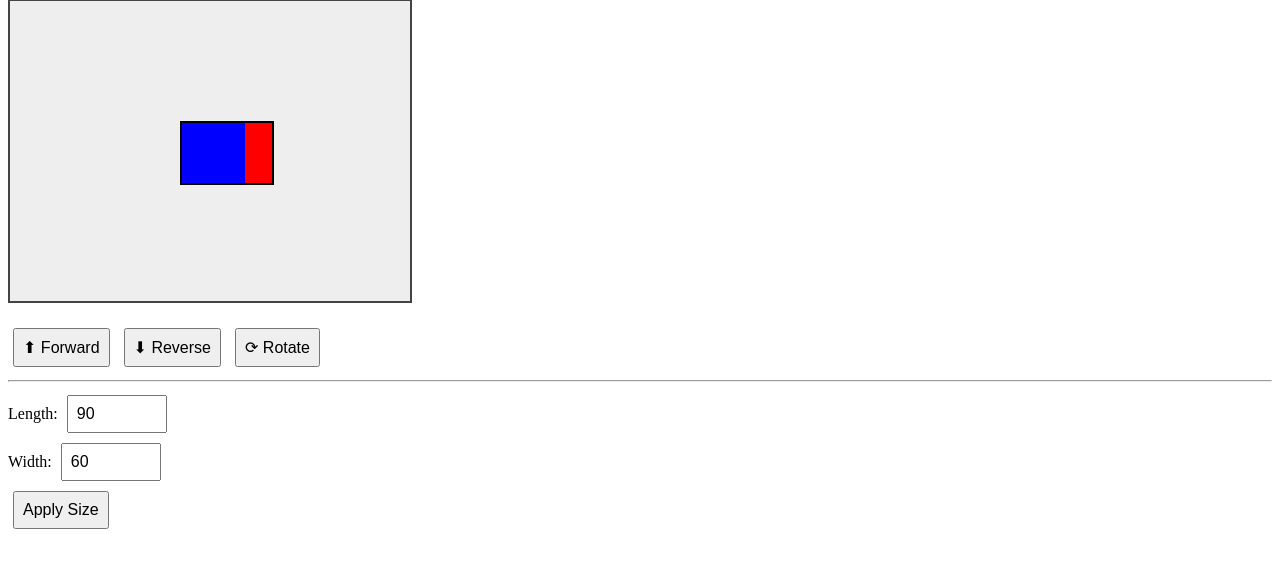
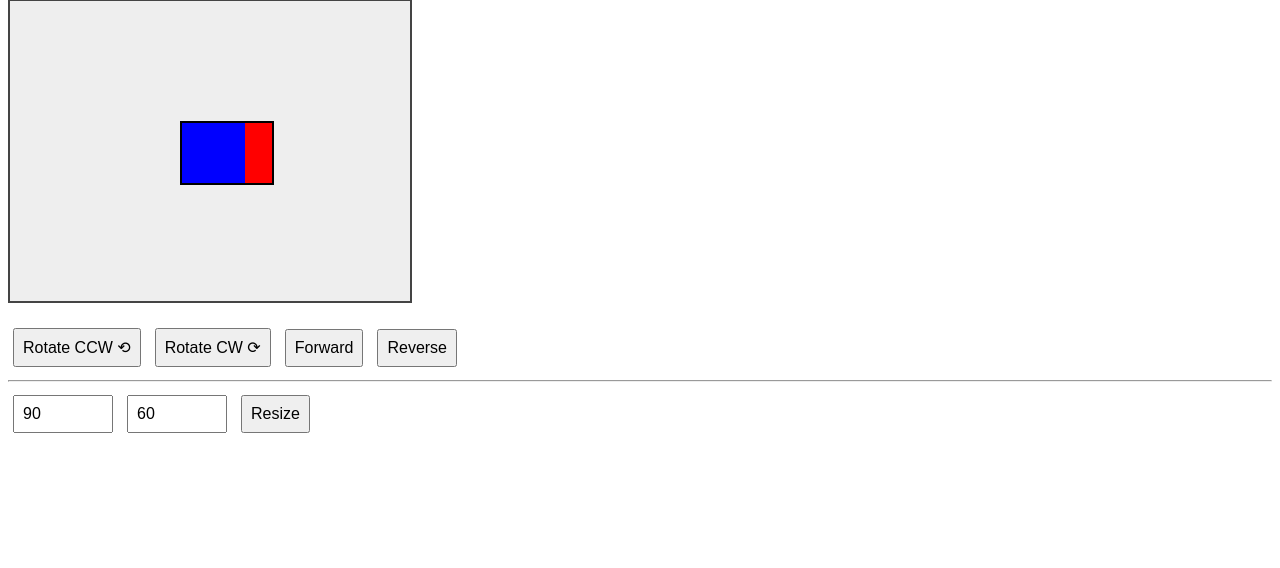
Before and after one commit to PMangalindan/parking_sim, a Flask app: page / in a window 1280 px wide. Shown: the part 68-636 px from the top of the page. Run offline with Flask 3, Linux system fonts and the light colour scheme.

Commit message:
update with key stroke

```diff
--- a/app.py
+++ b/app.py
@@ -13,10 +13,11 @@ state = {
 }
 
 MOVE_STEP = 10
-ROTATE_STEP = 15
+ROTATE_STEP = 1
 CONTAINER_WIDTH = 400
 CONTAINER_HEIGHT = 300
 
+@app.route("/", methods=["GET", "POST"])
 @app.route("/", methods=["GET", "POST"])
 def index():
     global state
@@ -24,9 +25,18 @@ def index():
     if request.method == "POST":
         action = request.form.get("move")
 
-        if action == "rotate":
-            state["angle"] = (state["angle"] + ROTATE_STEP) % 360
+        # ------------------------------
+        # ROTATION
+        # ------------------------------
+        if action == "rotate_cw":
+            state["angle"] = (state["angle"] + 10) % 360
 
+        elif action == "rotate_ccw":
+            state["angle"] = (state["angle"] - 10) % 360
+
+        # ------------------------------
+        # MOVEMENT
+        # ------------------------------
         elif action in ["forward", "reverse"]:
             rad = math.radians(state["angle"])
             dx = MOVE_STEP * math.cos(rad)
@@ -39,15 +49,23 @@ def index():
                 state["left"] -= dx
                 state["top"] -= dy
 
+        # ------------------------------
+        # RESIZE
+        # ------------------------------
         elif action == "resize":
             try:
-                # Read values from form
-                state["length"] = max(1, int(request.form.get("length", state["length"])))
-                state["width"] = max(1, int(request.form.get("width", state["width"])))
+                new_length = int(request.form.get("length", state["length"]))
+                new_width = int(request.form.get("width", state["width"]))
+
+                state["length"] = max(1, new_length)
+                state["width"] = max(1, new_width)
+
             except:
                 pass
 
-        # clamp inside container based on new dimensions
+        # ------------------------------
+        # CLAMP INSIDE CONTAINER
+        # ------------------------------
         state["top"] = max(0, min(CONTAINER_HEIGHT - state["width"], state["top"]))
         state["left"] = max(0, min(CONTAINER_WIDTH - state["length"], state["left"]))
 
--- a/templates/index.html
+++ b/templates/index.html
@@ -49,23 +49,68 @@
 
 <!-- Movement Controls -->
 <form method="POST">
-    <button name="move" value="forward">⬆ Forward</button>
-    <button name="move" value="reverse">⬇ Reverse</button>
-    <button name="move" value="rotate">⟳ Rotate</button>
+
+
+    <button name="move" value="rotate_ccw">Rotate CCW ⟲</button>
+    <button name="move" value="rotate_cw">Rotate CW ⟳</button>
+
+    <button name="move" value="forward">Forward</button>
+    <button name="move" value="reverse">Reverse</button>
+
 </form>
 
 <hr>
 
 <!-- Resize Form -->
 <form method="POST">
-    <label>Length:</label>
-    <input type="number" name="length" value="{{ pos.length }}"><br>
 
-    <label>Width:</label>
-    <input type="number" name="width" value="{{ pos.width }}"><br>
 
-    <button name="move" value="resize">Apply Size</button>
+    <input type="number" name="length" value="{{ pos.length }}">
+    <input type="number" name="width" value="{{ pos.width }}">
+    <button name="move" value="resize">Resize</button>
+
 </form>
+
+
+<script>
+    document.addEventListener("keydown", function(event) {
+
+        // Forward = F key
+        if (event.key === "f" || event.key === "F") {
+            sendMove("forward");
+        }
+
+        // Reverse = R key
+        if (event.key === "r" || event.key === "R") {
+            sendMove("reverse");
+        }
+
+        // Rotate Counter-Clockwise = Left Arrow
+        if (event.key === "ArrowLeft") {
+            sendMove("rotate_ccw");
+        }
+
+        // Rotate Clockwise = Right Arrow
+        if (event.key === "ArrowRight") {
+            sendMove("rotate_cw");
+        }
+    });
+
+    function sendMove(action) {
+        const form = document.createElement("form");
+        form.method = "POST";
+
+        const input = document.createElement("input");
+        input.type = "hidden";
+        input.name = "move";
+        input.value = action;
+
+        form.appendChild(input);
+        document.body.appendChild(form);
+        form.submit();
+    }
+</script>
+
 
 </body>
 </html>
```
